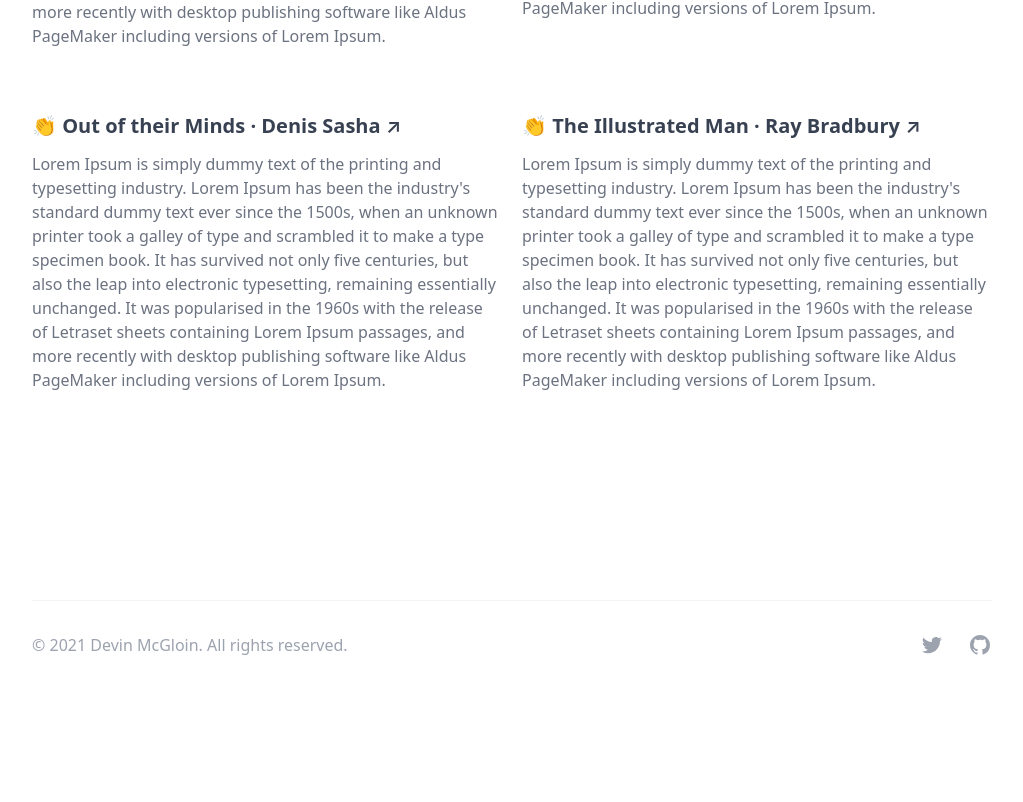
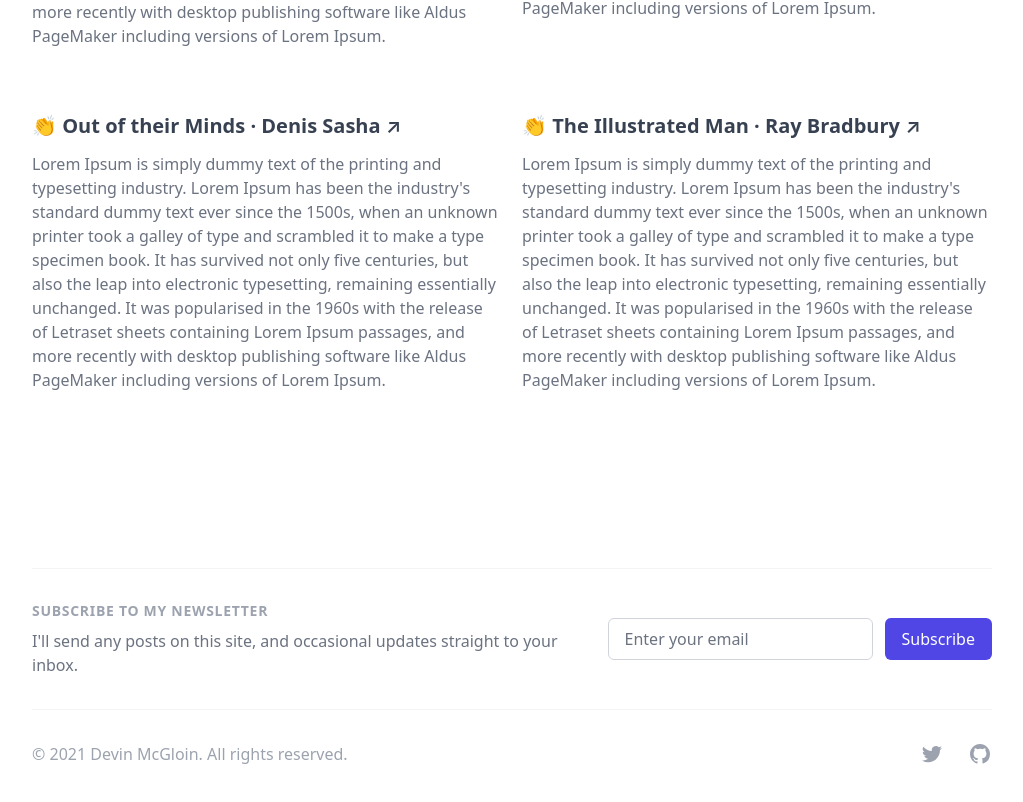
Before and after one commit to devinmcgloin/identity, a Next.js app: page /bookshelf in a window 1280 px wide. Shown: the part 979-1781 px from the top of the page, without its empty margins (128-1151 px from the left). Before the commit the page ends 1700 px from the top, so only its background shows below. Built offline with nearby package versions, Linux system fonts and the light colour scheme; what @tailwindcss/typography, @tailwindcss/ui would draw is missing.

Commit message:
Add formspree

```diff
--- a/components/footer.js
+++ b/components/footer.js
@@ -1,18 +1,66 @@
-const Footer = () => (
+import { useForm } from '@formspree/react';
+
+const Footer = () => {
+  const [state, handleSubmit] = useForm('subscribe');
+
+  return (
     <footer aria-labelledby="footerHeading">
-    <h2 id="footerHeading" class="sr-only">
+      <h2 id="footerHeading" className="sr-only">
         Footer
       </h2>
-    <div class="max-w-7xl mx-auto py-12 px-4 sm:px-6 lg:py-16 lg:px-8">
-      <div class="mt-8 border-t border-gray-100 dark:border-gray-700 pt-8 md:flex md:items-center md:justify-between">
-        <div class="flex space-x-6 md:order-2">
+      <div className="max-w-7xl mx-auto py-12 px-4 sm:px-6 lg:py-16 lg:px-8">
+        <div class="border-t border-gray-100 dark:border-gray-700 pt-8 lg:flex lg:items-center lg:justify-between xl:mt-0">
+          <div>
+            <h3 class="text-sm font-semibold text-gray-400 tracking-wider uppercase">
+              Subscribe to my newsletter
+            </h3>
+            <p class="mt-2 text-base text-gray-500">
+              I'll send any posts on this site, and occasional updates straight
+              to your inbox.
+            </p>
+          </div>
+          <form
+            onSubmit={handleSubmit}
+            class="mt-4 sm:flex sm:max-w-md lg:mt-0"
+          >
+            <label htmlFor="email" class="sr-only">
+              Email address
+            </label>
+            <input
+              type="email"
+              name="email"
+              id="email"
+              autocomplete="email"
+              required
+              class="appearance-none min-w-0 w-full bg-white border border-gray-300 py-2 px-4 text-base rounded-md text-gray-900 placeholder-gray-500 focus:outline-none focus:ring-indigo-500 focus:border-indigo-500 focus:placeholder-gray-400 sm:max-w-xs"
+              placeholder="Enter your email"
+            />
+            <div class="mt-3 rounded-md sm:mt-0 sm:ml-3 sm:flex-shrink-0">
+              {state.succeeded ? (
+                <div class="w-full bg-indigo-600 border border-transparent rounded-md py-2 px-4 flex items-center justify-center text-base font-medium text-white hover:bg-indigo-700 focus:outline-none focus:ring-2 focus:ring-offset-2 focus:ring-indigo-500">
+                  Subscribed!
+                </div>
+              ) : (
+                <button
+                  disabled={state.submitting}
+                  type="submit"
+                  class="w-full bg-indigo-600 border border-transparent rounded-md py-2 px-4 flex items-center justify-center text-base font-medium text-white hover:bg-indigo-700 focus:outline-none focus:ring-2 focus:ring-offset-2 focus:ring-indigo-500"
+                >
+                  Subscribe
+                </button>
+              )}
+            </div>
+          </form>
+        </div>
+        <div className="mt-8 border-t border-gray-100 dark:border-gray-700 pt-8 md:flex md:items-center md:justify-between">
+          <div className="flex space-x-6 md:order-2">
             <a
               href="https://twitter.com/devinmcgloin"
-            class="text-gray-400 hover:text-gray-300"
+              className="text-gray-400 hover:text-gray-300"
             >
-            <span class="sr-only">Twitter</span>
+              <span className="sr-only">Twitter</span>
               <svg
-              class="h-6 w-6"
+                className="h-6 w-6"
                 fill="currentColor"
                 viewBox="0 0 24 24"
                 aria-hidden="true"
@@ -23,11 +71,11 @@ const Footer = () => (
 
             <a
               href="https://github.com/devinmcgloin"
-            class="text-gray-400 hover:text-gray-300"
+              className="text-gray-400 hover:text-gray-300"
             >
-            <span class="sr-only">GitHub</span>
+              <span className="sr-only">GitHub</span>
               <svg
-              class="h-6 w-6"
+                className="h-6 w-6"
                 fill="currentColor"
                 viewBox="0 0 24 24"
                 aria-hidden="true"
@@ -40,12 +88,14 @@ const Footer = () => (
               </svg>
             </a>
           </div>
-        <p class="mt-8 text-base text-gray-400 md:mt-0 md:order-1">
-          &copy; {new Date().getFullYear()} Devin McGloin. All rights reserved.
+          <p className="mt-8 text-base text-gray-400 md:mt-0 md:order-1">
+            &copy; {new Date().getFullYear()} Devin McGloin. All rights
+            reserved.
           </p>
         </div>
       </div>
     </footer>
   );
+};
 
 export { Footer };
--- /dev/null
+++ b/formspree.json
@@ -0,0 +1,13 @@
+{
+  "forms": {
+    "subscribe": {
+      "name": "Subscribe Form",
+      "actions": [
+        {
+          "type": "email",
+          "to": "devin@devinmcgloin.com"
+        }
+      ]
+    }
+  }
+}
--- a/package.json
+++ b/package.json
@@ -8,6 +8,7 @@
     "start": "next start"
   },
   "dependencies": {
+    "@formspree/react": "^2.2.3",
     "@headlessui/react": "^0.2.0",
     "@tailwindcss/forms": "^0.2.1",
     "@tailwindcss/typography": "^0.4.0",
--- a/pages/_app.js
+++ b/pages/_app.js
@@ -4,6 +4,7 @@ import { SWRConfig } from 'swr';
 import 'styles/base.css';
 import 'styles/tweakpane.css';
 import { useEffect } from 'react';
+import { FormspreeProvider } from '@formspree/react';
 
 function Identity({ Component, pageProps }) {
   useEffect(() => {
@@ -35,8 +36,9 @@ function Identity({ Component, pageProps }) {
           description="Californian in Dublin, Software @ Quorum. Ex-Intercom."
         />
         <Head />
-
-        <Component {...pageProps} />
+        <FormspreeProvider project={'1597253424540285963'}>
+          <Component {...pageProps} />
+        </FormspreeProvider>
       </SWRConfig>
     </main>
   );
```
Also changed, not shown: 1 other file (tests, documents, lock files or other folders). Lines whose indentation alone changed are shown as unchanged.
